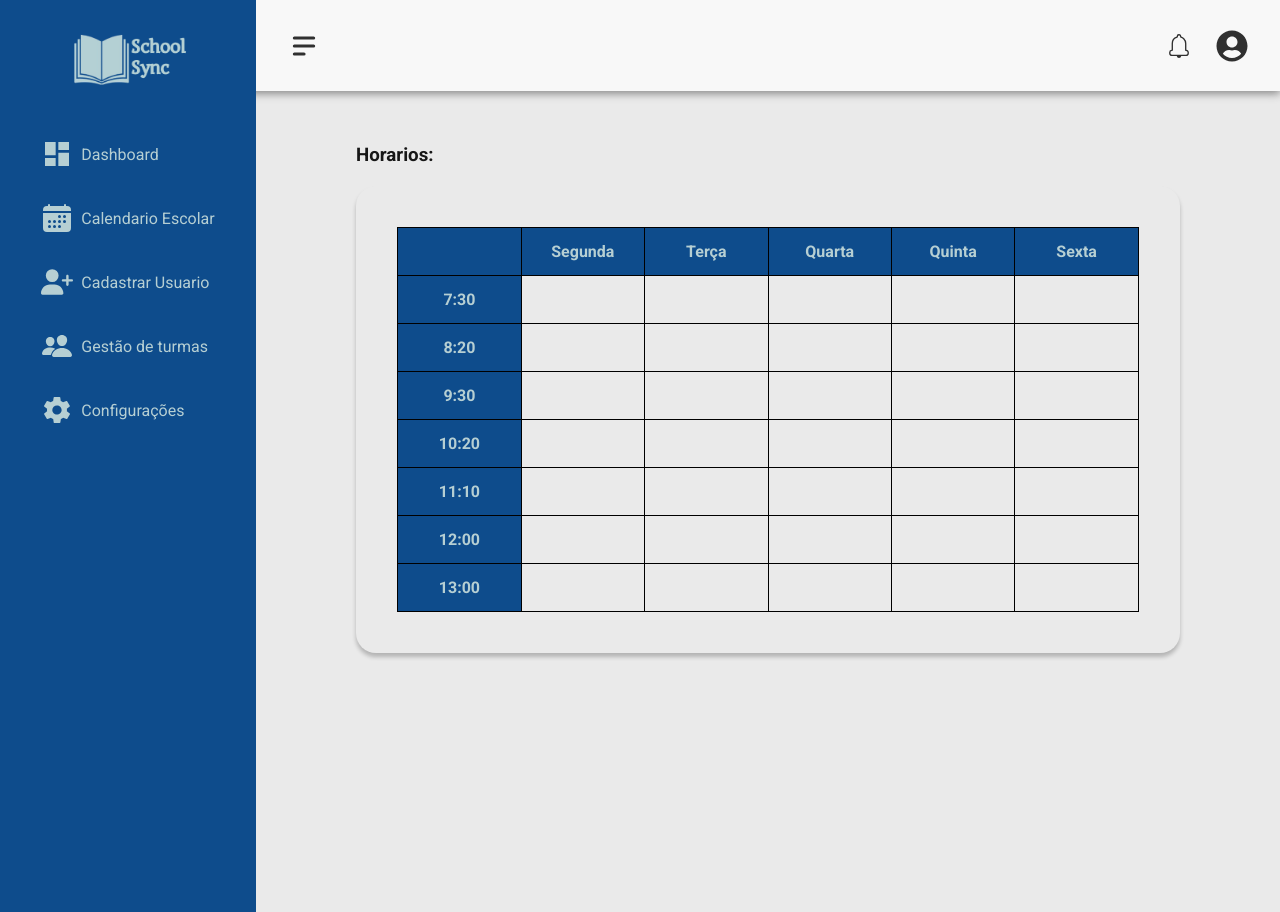
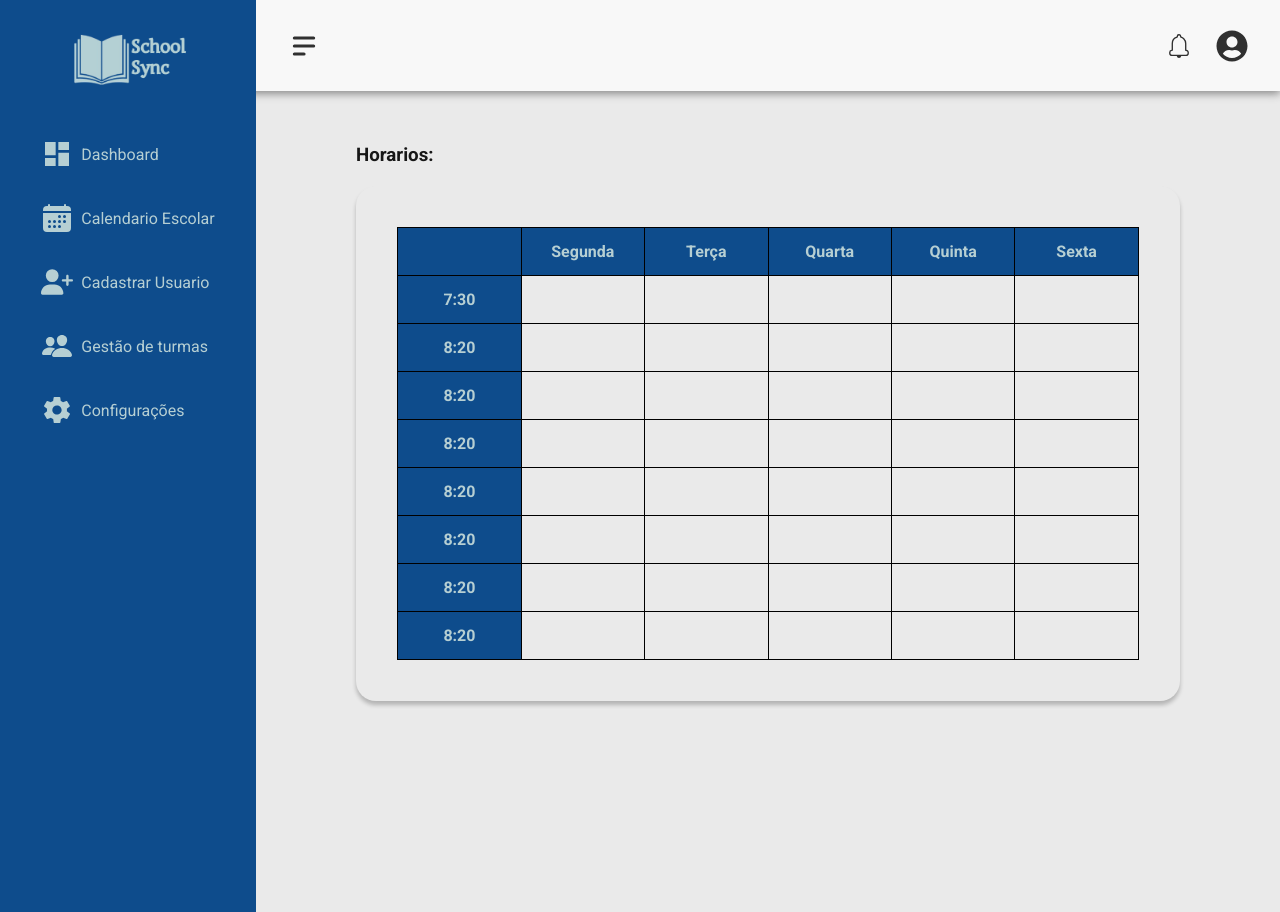
Before and after one commit to Alisonjs0/SchoolSync, a Next.js app: page /pages/horarios in a window 1280 px wide. Built offline with nearby package versions, Linux system fonts and the light colour scheme.

Commit message:
atualizacao no controle dos horarios usando metodo .map( )

```diff
--- a/app/pages/boletimEscolar/boletim.css
+++ b/app/pages/boletimEscolar/boletim.css
@@ -9,7 +9,7 @@
     color: #333;
   }
 
-  .conteudo {
+  .container .conteudo {
     box-shadow: 0px 4px 4px 0px #0000003b;
     border-radius: 0 0 10px 10px;
   }
--- a/app/pages/horarios/page.js
+++ b/app/pages/horarios/page.js
@@ -1,16 +1,19 @@
-import EsqueletoPrincipal from '../esqueletoPrincipal/page.js'
-import './horario.css'
+import EsqueletoPrincipal from "../esqueletoPrincipal/page.js";
+import "./horario.css";
 
 const Horarios = () => {
+  const horarioDeAula = [
+    "7:30", "8:20", "8:20", "8:20", "8:20", "8:20", "8:20", "8:20"
+  ];
   return (
     <div>
       <EsqueletoPrincipal>
         <div className={`${"container"} ${"conteudoMenus"}`}>
           <h3>Horarios:</h3>
-                    <div className='horarios'>
-                    <table className='horariosTabela'>
+          <div className="horarios">
+            <table className="horariosTabela">
               <thead>
-                            <tr className='ok'>
+                <tr className="ok">
                   <th></th>
                   <th>Segunda</th>
                   <th>Terça</th>
@@ -20,70 +23,23 @@ const Horarios = () => {
                 </tr>
               </thead>
               <tbody>
-                            <tr>
-                                <th className="primeiroElemento">7:30</th>
+                {horarioDeAula.map((horario, index) => (
+                  <tr key={index}>
+                    <th className="primeiroElemento">{horario}</th>
                     <th></th>
                     <th></th>
                     <th></th>
                     <th></th>
                     <th></th>
                   </tr>
-                            <tr>
-                                <th className="primeiroElemento">8:20</th>
-                                <th></th>
-                                <th></th>
-                                <th></th>
-                                <th></th>
-                                <th></th>
-                            </tr>
-                            <tr>
-                                <th className="primeiroElemento">9:30</th>
-                                <th></th>
-                                <th></th>
-                                <th></th>
-                                <th></th>
-                                <th></th>
-                            </tr>
-                            <tr>
-                                <th className="primeiroElemento">10:20</th>
-                                <th></th>
-                                <th></th>
-                                <th></th>
-                                <th></th>
-                                <th></th>
-                            </tr>
-                            <tr>
-                                <th className="primeiroElemento">11:10</th>
-                                <th></th>
-                                <th></th>
-                                <th></th>
-                                <th></th>
-                                <th></th>
-                            </tr>
-                            <tr>
-                                <th className="primeiroElemento">12:00</th>
-                                <th></th>
-                                <th></th>
-                                <th></th>
-                                <th></th>
-                                <th></th>
-                            </tr>
-                            <tr>
-                                <th className="primeiroElemento">13:00</th>
-                                <th></th>
-                                <th></th>
-                                <th></th>
-                                <th></th>
-                                <th></th>
-                            </tr>
-
+                ))}
               </tbody>
             </table>
           </div>
         </div>
       </EsqueletoPrincipal>
     </div>
-    )
-}
+  );
+};
 
-export default Horarios
+export default Horarios;
```
Lines whose indentation alone changed are shown as unchanged.
